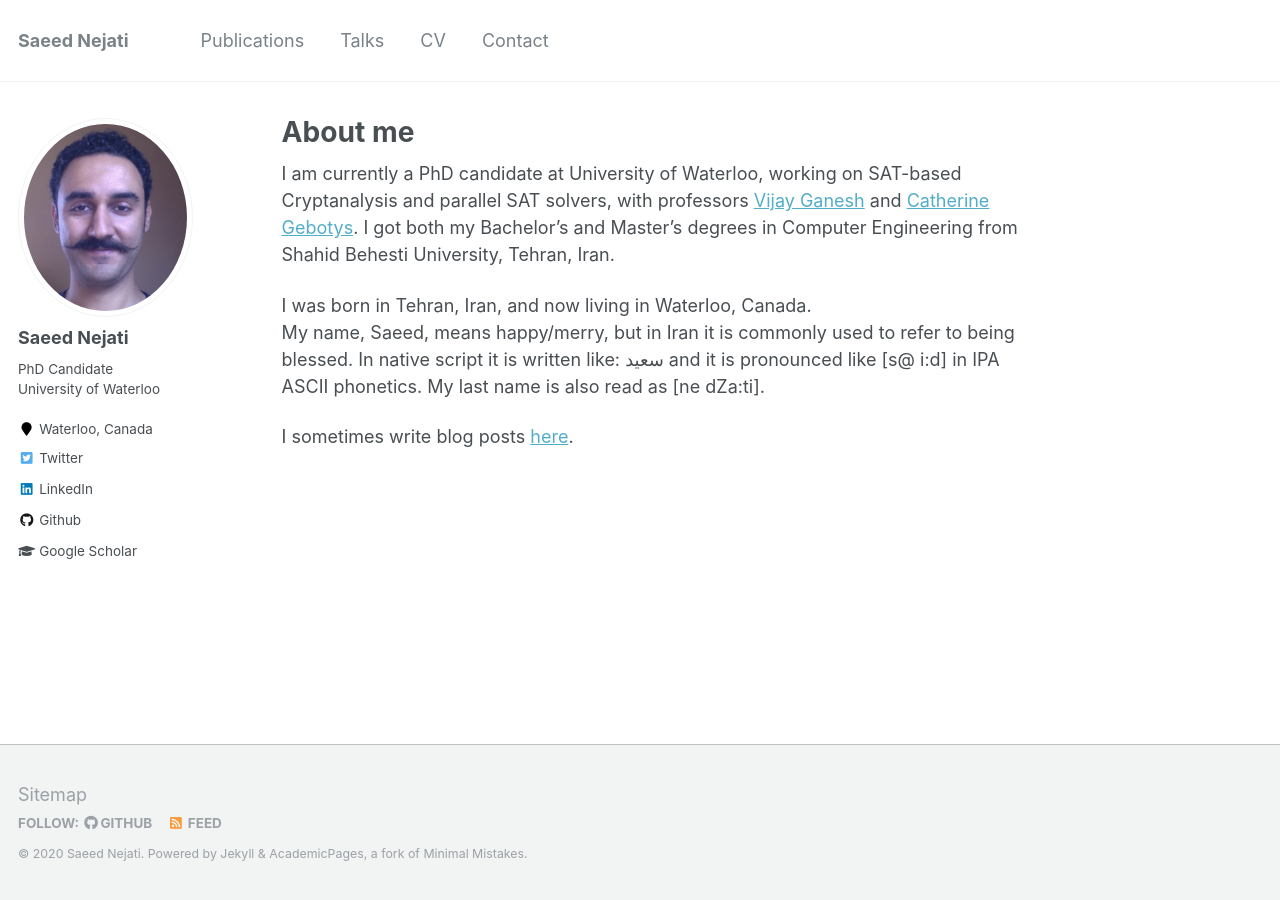
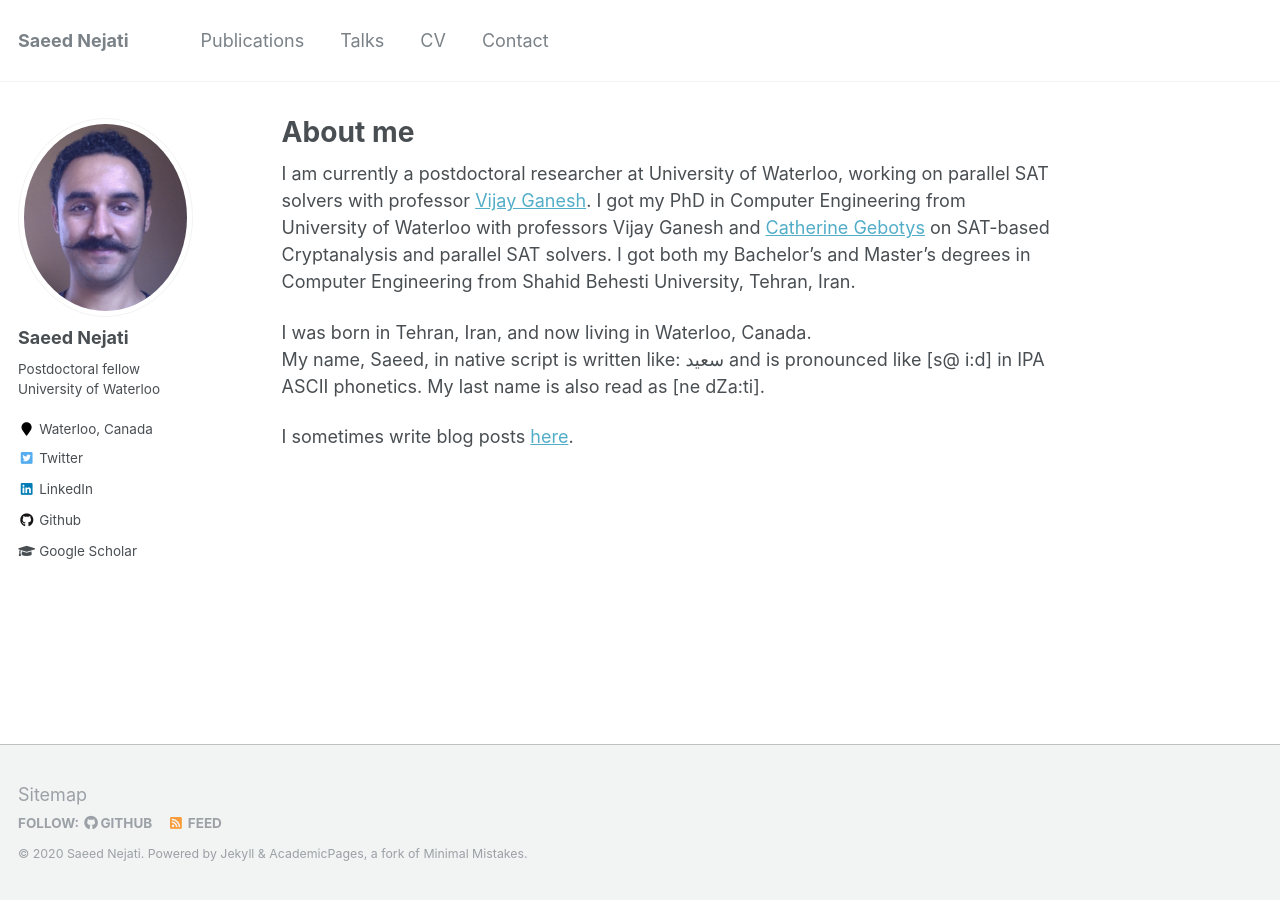
Before and after one commit to saeednj/webpage, a Jekyll site: the page built from academicpages/_pages/about.md, in a window 1280 px wide. Built offline with Jekyll 4.4.1, drawn with Linux system fonts in a browser that asks for light colours.

Commit message:
updating about me and related things

```diff
--- a/academicpages/_config.yml
+++ b/academicpages/_config.yml
@@ -10,7 +10,7 @@ locale                   : "en-US"
 title                    : "Saeed Nejati"
 title_separator          : "-"
 name                     : &name "Saeed Nejati"
-description              : &description "PhD Candidate at Unviersity of Waterloo"
+description              : &description "Postdoctoral fellow at Unviersity of Waterloo"
 url                      : "https://ece.uwaterloo.ca/~snejati" #"http://localhost:4000" # the base hostname & protocol for your site e.g. "https://mmistakes.github.io"
 baseurl                  : "" # the subpath of your site, e.g. "/blog"
 repository               : "saeednj/webpage"
@@ -82,7 +82,7 @@ analytics:
 author:
   name             : "Saeed Nejati"
   avatar           : "me.jpg"
-  bio              : "PhD Candidate<br>University of Waterloo"
+  bio              : "Postdoctoral fellow<br>University of Waterloo"
   location         : "Waterloo, Canada"
   employer         :
   pubmed           :
--- a/academicpages/_pages/about.md
+++ b/academicpages/_pages/about.md
@@ -8,16 +8,16 @@ redirect_from:
   - /about.html
 ---
 
-I am currently a PhD candidate at University of Waterloo,
-working on SAT-based Cryptanalysis and parallel SAT solvers,
-with professors [Vijay Ganesh](https://ece.uwaterloo.ca/~vganesh) and
-[Catherine Gebotys](https://uwaterloo.ca/electrical-computer-engineering/people-profiles/catherine-h-gebotys-peng).
+I am currently a postdoctoral researcher at University of Waterloo,
+working on parallel SAT solvers with professor [Vijay Ganesh](https://ece.uwaterloo.ca/~vganesh).
+I got my PhD in Computer Engineering from University of Waterloo with professors
+Vijay Ganesh and [Catherine Gebotys](https://uwaterloo.ca/electrical-computer-engineering/people-profiles/catherine-h-gebotys-peng)
+on SAT-based Cryptanalysis and parallel SAT solvers.
 I got both my Bachelor's and Master's degrees in Computer
 Engineering from Shahid Behesti University, Tehran, Iran.
 
 I was born in Tehran, Iran, and now living in Waterloo, Canada.<br>
-My name, Saeed, means happy/merry, but in Iran it is commonly used to refer to being blessed.
-In native script it is written like: سعید and it is pronounced like [s@ i:d] in
+My name, Saeed, in native script is written like: سعید and is pronounced like [s@ i:d] in
 IPA ASCII phonetics. My last name is also read as [ne dZa:ti].
 
 I sometimes write blog posts [here](https://saeednj.github.io/blog/).
```
Also changed, not shown: academicpages/_pages/contact.md (+2 -3 lines), academicpages/_pages/cv.md (+2 -2 lines).
